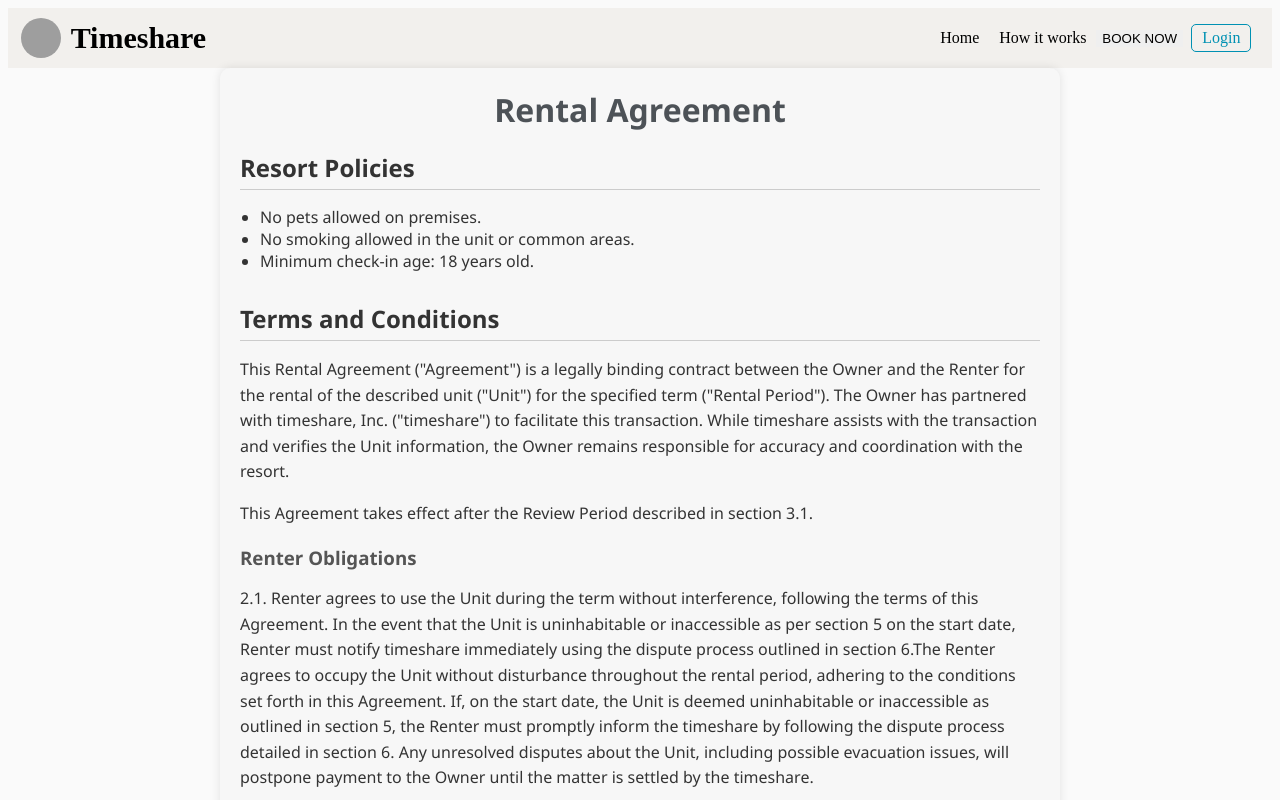
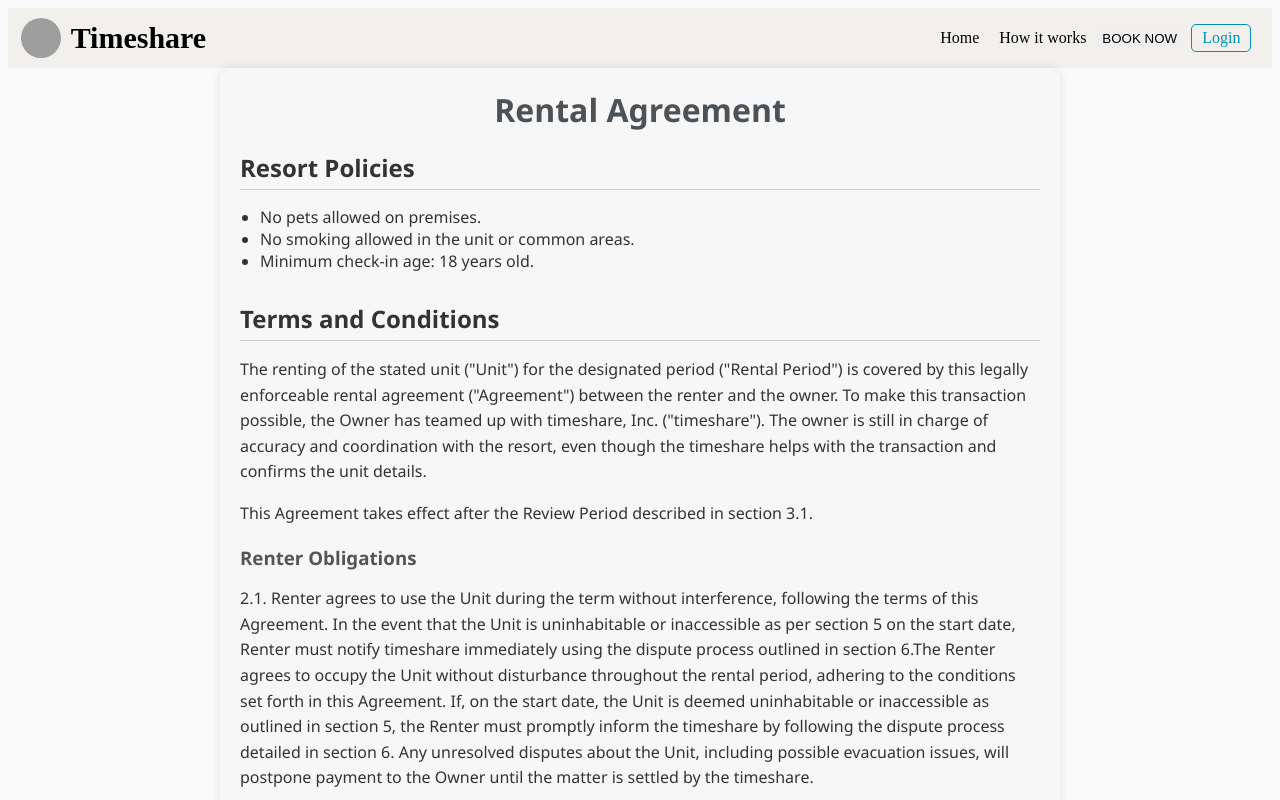
Before and after one commit to danh0999/Timeshare-Management-FE, a React (Create React App) app in the folder timeshare_fe/: page /agreement in a window 1280 px wide. Shown: the top 800 px of the page. Built offline with nearby package versions, Linux system fonts and the light colour scheme; grey boxes are pictures that could not be loaded.

Commit message:
update-agreement

```diff
--- a/timeshare_fe/src/pages/Agreement/index.js
+++ b/timeshare_fe/src/pages/Agreement/index.js
@@ -18,13 +18,13 @@ function AgreementPage() {
       <div className="agreement-section">
         <h2 className="section-title">Terms and Conditions</h2>
         <p className="paragraph">
-          This Rental Agreement ("Agreement") is a legally binding contract
-          between the Owner and the Renter for the rental of the described unit
-          ("Unit") for the specified term ("Rental Period"). The Owner has
-          partnered with timeshare, Inc. ("timeshare") to facilitate this
-          transaction. While timeshare assists with the transaction and verifies
-          the Unit information, the Owner remains responsible for accuracy and
-          coordination with the resort.
+          The renting of the stated unit ("Unit") for the designated period
+          ("Rental Period") is covered by this legally enforceable rental
+          agreement ("Agreement") between the renter and the owner. To make this
+          transaction possible, the Owner has teamed up with timeshare, Inc.
+          ("timeshare"). The owner is still in charge of accuracy and
+          coordination with the resort, even though the timeshare helps with the
+          transaction and confirms the unit details.
         </p>
         <p className="paragraph">
           This Agreement takes effect after the Review Period described in
@@ -36,7 +36,14 @@ function AgreementPage() {
           interference, following the terms of this Agreement. In the event that
           the Unit is uninhabitable or inaccessible as per section 5 on the
           start date, Renter must notify timeshare immediately using the dispute
-          process outlined in section 6.The Renter agrees to occupy the Unit without disturbance throughout the rental period, adhering to the conditions set forth in this Agreement. If, on the start date, the Unit is deemed uninhabitable or inaccessible as outlined in section 5, the Renter must promptly inform the timeshare by following the dispute process detailed in section 6. Any unresolved disputes about the Unit, including possible evacuation issues, will postpone payment to the Owner until the matter is settled by the timeshare.
+          process outlined in section 6.The Renter agrees to occupy the Unit
+          without disturbance throughout the rental period, adhering to the
+          conditions set forth in this Agreement. If, on the start date, the
+          Unit is deemed uninhabitable or inaccessible as outlined in section 5,
+          the Renter must promptly inform the timeshare by following the dispute
+          process detailed in section 6. Any unresolved disputes about the Unit,
+          including possible evacuation issues, will postpone payment to the
+          Owner until the matter is settled by the timeshare.
         </p>
 
         <h3 className="subsection-title">Rental Payment Terms</h3>
```
